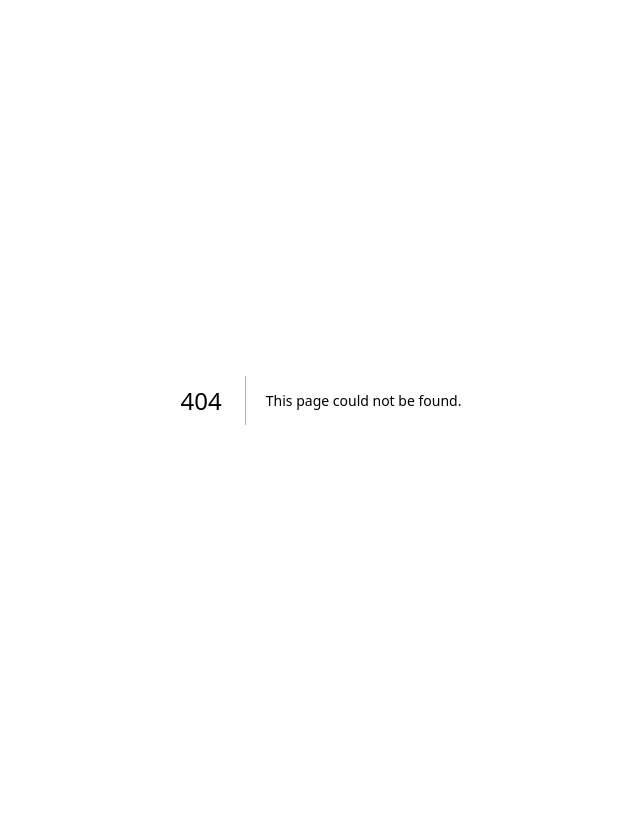
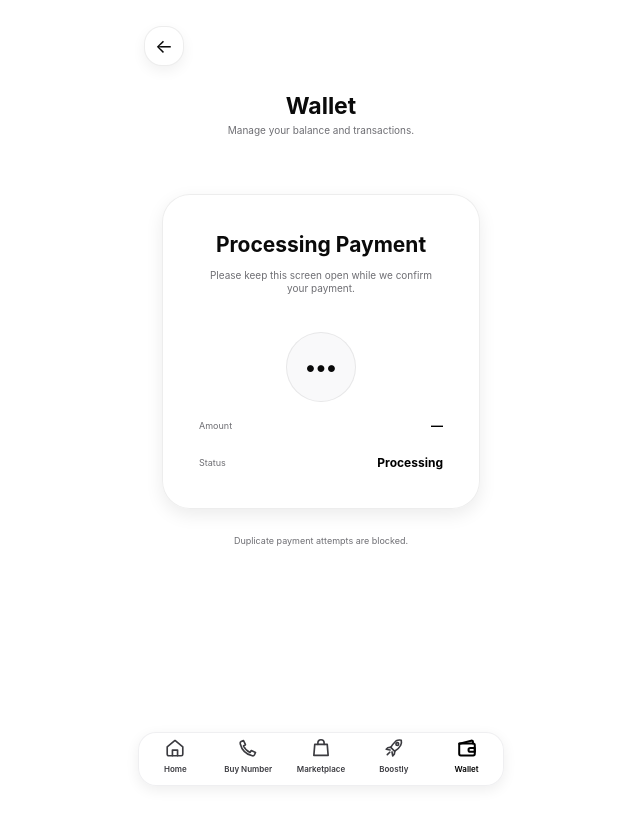
Before and after one commit to wis12dom34/-wickspend-web, a Next.js app: page /wallet/payment in a window 1280 px wide. Before the commit this address had no page. Shown: the top 824 px of the page, without its empty margins (319-959 px from the left). Before the commit the page ends 800 px from the top, so only its background shows below. Built offline with nearby package versions, Linux system fonts and the light colour scheme; no server answers.

Commit message:
Add Figma wallet payment lifecycle states

```diff
--- /dev/null
+++ b/app/wallet/payment/page.tsx
@@ -0,0 +1,97 @@
+"use client";
+
+import Link from "next/link";
+import {useEffect,useMemo,useState} from "react";
+import {PageShell} from "@/components/PageShell";
+import {api} from "@/lib/api";
+import {getSessionToken} from "@/lib/session";
+import styles from "./payment.module.css";
+
+type PaymentState="processing"|"success"|"pending"|"failed";
+const money=(v:any)=>{const n=Number(v);return Number.isFinite(n)?`₦${n.toLocaleString()}`:"—"};
+const refOf=(o:any)=>String(o?.reference||o?.transaction_reference||o?.payment_reference||o?.ref||o?.id||"");
+const statusOf=(o:any)=>String(o?.status||o?.payment_status||o?.state||"").toLowerCase();
+
+export default function WalletPayment(){
+  const[state,setState]=useState<PaymentState>("processing");
+  const[amount,setAmount]=useState("");
+  const[reference,setReference]=useState("");
+  const[newBalance,setNewBalance]=useState("");
+  const[busy,setBusy]=useState(false);
+  const[message,setMessage]=useState("");
+
+  useEffect(()=>{
+    const q=new URLSearchParams(window.location.search);
+    const raw=String(q.get("status")||q.get("state")||"processing").toLowerCase();
+    setState(/success|successful|paid|completed/.test(raw)?"success":/fail|failed|cancel/.test(raw)?"failed":/pending|processing/.test(raw)?(raw.includes("pending")?"pending":"processing"):"processing");
+    setAmount(q.get("amount_ngn")||q.get("amount")||"");
+    setReference(q.get("reference")||q.get("ref")||"");
+  },[]);
+
+  useEffect(()=>{
+    if(state!=="success")return;
+    const token=getSessionToken();
+    if(!token)return;
+    api.wallet.get(token).then((w:any)=>{
+      const raw=w?.balance_ngn??w?.wallet_balance_ngn??w?.balance??w?.wallet?.balance_ngn??w?.data?.balance_ngn??w?.data?.balance;
+      if(raw!==undefined&&raw!==null)setNewBalance(money(raw));
+    }).catch(()=>{});
+  },[state]);
+
+  const displayAmount=useMemo(()=>amount?money(amount):"—",[amount]);
+
+  async function refreshPending(){
+    if(busy)return;
+    const token=getSessionToken();
+    if(!token){setMessage("Please sign in to refresh payment status.");return;}
+    if(!reference){setMessage("Payment reference is missing. Return to Wallet and check your recent transactions.");return;}
+    setBusy(true);setMessage("Checking payment status…");
+    try{
+      const r:any=await api.wallet.transactions(token);
+      const list=Array.isArray(r)?r:(r?.transactions||r?.items||r?.data||[]);
+      const match=Array.isArray(list)?list.find((tx:any)=>refOf(tx)===reference):null;
+      if(!match){setMessage("Payment is still awaiting confirmation.");return;}
+      const status=statusOf(match);
+      if(/success|successful|paid|completed/.test(status)){setAmount(String(match?.amount_ngn??match?.amount??amount));setState("success");setMessage("");}
+      else if(/fail|failed|cancel|reversed/.test(status)){setState("failed");setMessage("");}
+      else setMessage("Payment is still awaiting confirmation.");
+    }catch(e){setMessage(e instanceof Error?e.message:"Unable to refresh payment status");}
+    finally{setBusy(false);}
+  }
+
+  return <PageShell title="" subtitle="">
+    <div className={styles.screen}>
+      <header className={styles.hero}><h1>Wallet</h1><p>Manage your balance and transactions.</p></header>
+
+      {state==="processing"&&<>
+        <section className={styles.card}>
+          <h2>Processing Payment</h2>
+          <p className={styles.lead}>Please keep this screen open while we confirm your payment.</p>
+          <div className={styles.pulse}>•••</div>
+          <div className={styles.rows}><div className={styles.row}><span>Amount</span><strong>{displayAmount}</strong></div><div className={styles.row}><span>Status</span><strong>Processing</strong></div></div>
+        </section>
+        <p className={styles.note}>Duplicate payment attempts are blocked.</p>
+      </>}
+
+      {state==="success"&&<section className={`${styles.card} ${styles.successCard}`}>
+        <h2>Funds Added</h2><div className={styles.amount}>{displayAmount}</div>
+        <div className={styles.rows}><div className={styles.row}><span>New Balance</span><strong>{newBalance||"Updated"}</strong></div><div className={styles.row}><span>Transaction Reference</span><strong>{reference||"—"}</strong></div><div className={styles.row}><span>Status</span><strong>Successful</strong></div></div>
+        <Link href="/wallet" className={styles.button}>Back to Wallet</Link>
+      </section>}
+
+      {state==="pending"&&<section className={`${styles.card} ${styles.pendingCard}`}>
+        <h2>Payment Pending</h2><p className={styles.lead}>We are waiting for final confirmation. Your balance will update automatically once confirmed.</p>
+        <div className={styles.rows}><div className={styles.row}><span>Amount</span><strong>{displayAmount}</strong></div><div className={styles.row}><span>Reference</span><strong>{reference||"—"}</strong></div></div>
+        <button type="button" className={`${styles.button} ${styles.refresh}`} onClick={refreshPending} disabled={busy}>{busy?"Checking…":"Refresh Status"}</button>
+      </section>}
+
+      {state==="failed"&&<section className={`${styles.card} ${styles.failedCard}`}>
+        <h2>Payment Failed</h2><p className={styles.lead}>The payment could not be completed. No funds were added to your wallet.</p>
+        <div className={styles.rows}><div className={styles.row}><span>Amount</span><strong>{displayAmount}</strong></div><div className={styles.row}><span>Reference</span><strong>{reference||"—"}</strong></div></div>
+        <div className={styles.actions}><Link href="/add-funds" className={styles.button}>Try Again</Link><Link href="/add-funds" className={`${styles.button} ${styles.secondary}`}>Change Method</Link></div>
+      </section>}
+
+      {message&&<p className={styles.message} role="status">{message}</p>}
+    </div>
+  </PageShell>;
+}
```
